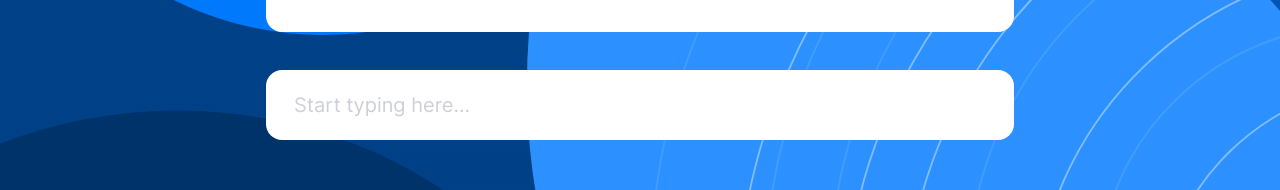
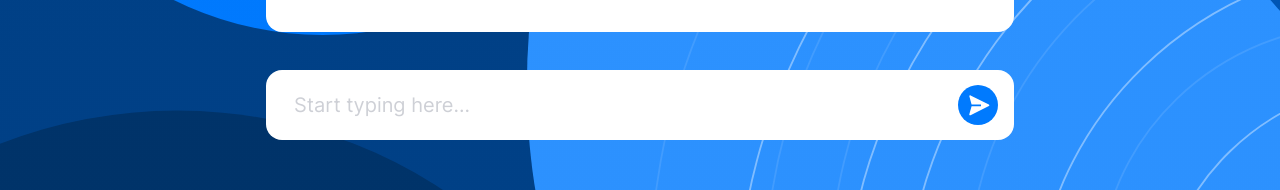
Before and after one commit to reversoid/test-react-chatbot, a React (Vite) app: page / in a window 1280 px wide. Shown: the part 348-538 px from the top of the page. Built offline with nearby package versions, Linux system fonts and the light colour scheme.

Commit message:
Implement form for sending message

```diff
--- a/src/features/send-message/ui/InputForm.tsx
+++ b/src/features/send-message/ui/InputForm.tsx
@@ -1,10 +1,29 @@
-import { FC } from "react";
+import { FC, useState } from "react";
 import { Input } from "../../../shared/ui/Input/Input";
+import { SendButton } from "./SendButton/SendButton";
 
 export interface InputFormProps {
   onSendMessage?: (message: string) => void;
 }
 
-export const InputForm: FC<InputFormProps> = () => {
-  return <Input type="text" placeholder="Start typing here..." />
+export const InputForm: FC<InputFormProps> = ({ onSendMessage }) => {
+  const [value, setValue] = useState("");
+
+  return (
+    <form
+      onSubmit={(e) => {
+        e.preventDefault();
+        onSendMessage?.(value);
+        setValue('')
+      }}
+    >
+      <Input
+        type="text"
+        placeholder="Start typing here..."
+        contentRight={<SendButton type="submit" />}
+        value={value}
+        onChange={(e) => setValue(e.target.value)}
+      />
+    </form>
+  );
 };
--- /dev/null
+++ b/src/features/send-message/ui/SendButton/SendButton.tsx
@@ -0,0 +1,16 @@
+import { ButtonHTMLAttributes, forwardRef } from "react";
+import styles from "./styles.module.scss";
+import sendImage from "../../../../assets/images/send.svg";
+
+export interface SendButtonProps
+  extends ButtonHTMLAttributes<HTMLButtonElement> {}
+
+export const SendButton = forwardRef<HTMLButtonElement, SendButtonProps>(
+  (props, ref) => {
+    return (
+      <button {...props} className={styles.sendButton} ref={ref}>
+        <img src={sendImage} alt="send image" />
+      </button>
+    );
+  }
+);
--- /dev/null
+++ b/src/features/send-message/ui/SendButton/styles.module.scss
@@ -0,0 +1,10 @@
+.sendButton {
+  width: 2.5rem;
+  height: 2.5rem;
+
+  img {
+    width: 100%;
+    height: 100%;
+    object-fit: cover;
+  }
+}
--- a/src/shared/ui/Input/Input.tsx
+++ b/src/shared/ui/Input/Input.tsx
@@ -9,11 +9,18 @@ export interface InputProps extends InputHTMLAttributes<HTMLInputElement> {
 export const Input = forwardRef<HTMLInputElement, InputProps>(
   ({ contentRight, ...props }, ref) => {
     return (
-      <input
-        {...props}
-        className={classNames(styles.input, props.className)}
-        ref={ref}
-      />
+      <div className={styles.inputWrapper}>
+        <input
+          {...props}
+          className={classNames(
+            styles.input,
+            contentRight ? styles.hasRightContent : undefined,
+            props.className
+          )}
+          ref={ref}
+        />
+        {contentRight && <div className={styles.rightContent}>{contentRight}</div>}
+      </div>
     );
   }
 );
--- a/src/shared/ui/Input/styles.module.scss
+++ b/src/shared/ui/Input/styles.module.scss
@@ -9,4 +9,23 @@
   &::placeholder {
     color: #ced0d6;
   }
+  flex-grow: 2;
+
+  &.hasRightContent {
+    padding-right: 4rem;
+  }
 }
+
+.inputWrapper {
+  position: relative;
+  display: flex;
+  align-items: center;
+}
+
+.rightContent {
+  position: absolute;
+  right: 1rem;
+  top: 50%;
+  transform: translateY(-50%);
+  color: black;
+}
```
